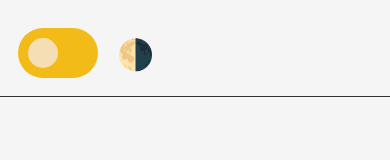
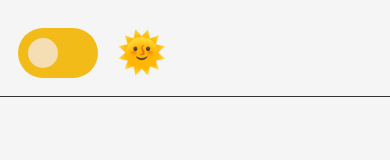
Before and after one commit to mcombs289/madison-combs-portfolio, a React (Create React App) app: page / in a window 390 px wide. Shown: the top 160 px of the page. Built offline with nearby package versions, Linux system fonts and the light colour scheme.

Commit message:
superficial changes

```diff
--- a/src/NavigationBar.js
+++ b/src/NavigationBar.js
@@ -29,9 +29,15 @@ const NavigationBar = ({ isOn, setIsOn }) => {
       <div className="switch" data-ison={isOn} onClick={toggleSwitch}>
         <motion.div className="handle" layout transition={spring} />
       </div>
-      <p style={{ fontSize: "30px", marginLeft: "1rem", marginTop: "1rem" }}>
-        &#127767;
-      </p>
+      {isOn ? (
+        <p style={{ fontSize: "30px", marginLeft: "1rem", marginTop: "1rem" }}>
+          &#127769;
+        </p>
+      ) : (
+        <p style={{ fontSize: "40px", marginLeft: "1rem", marginTop: ".6rem" }}>
+          &#127774;
+        </p>
+      )}
     </Navbar>
   );
 };
--- a/src/dark.css
+++ b/src/dark.css
@@ -4,7 +4,7 @@
 
   .dark-navbar{
     padding: 1rem;
-    background-color: #2c135f;
+    background-color: #090b28;
     display: flex;
     flex-direction: row;
     border-bottom: #fff solid 1px;
--- a/src/index.css
+++ b/src/index.css
@@ -150,7 +150,13 @@ a {
     border-bottom-right-radius: 0rem;
     border-top-right-radius: 1rem;
   }
-  .push-down{ margin-top: 10rem;}
+  .card:nth-child(even) img {
+    border-bottom-left-radius: 0rem;
+    border-top-left-radius: 1rem;
+    border-bottom-right-radius: 0rem;
+    border-top-right-radius: 1rem;
+  }
+  .push-down{ margin-top: 5rem;}
   .profile-picture{
     width: 100%;
   }
```
